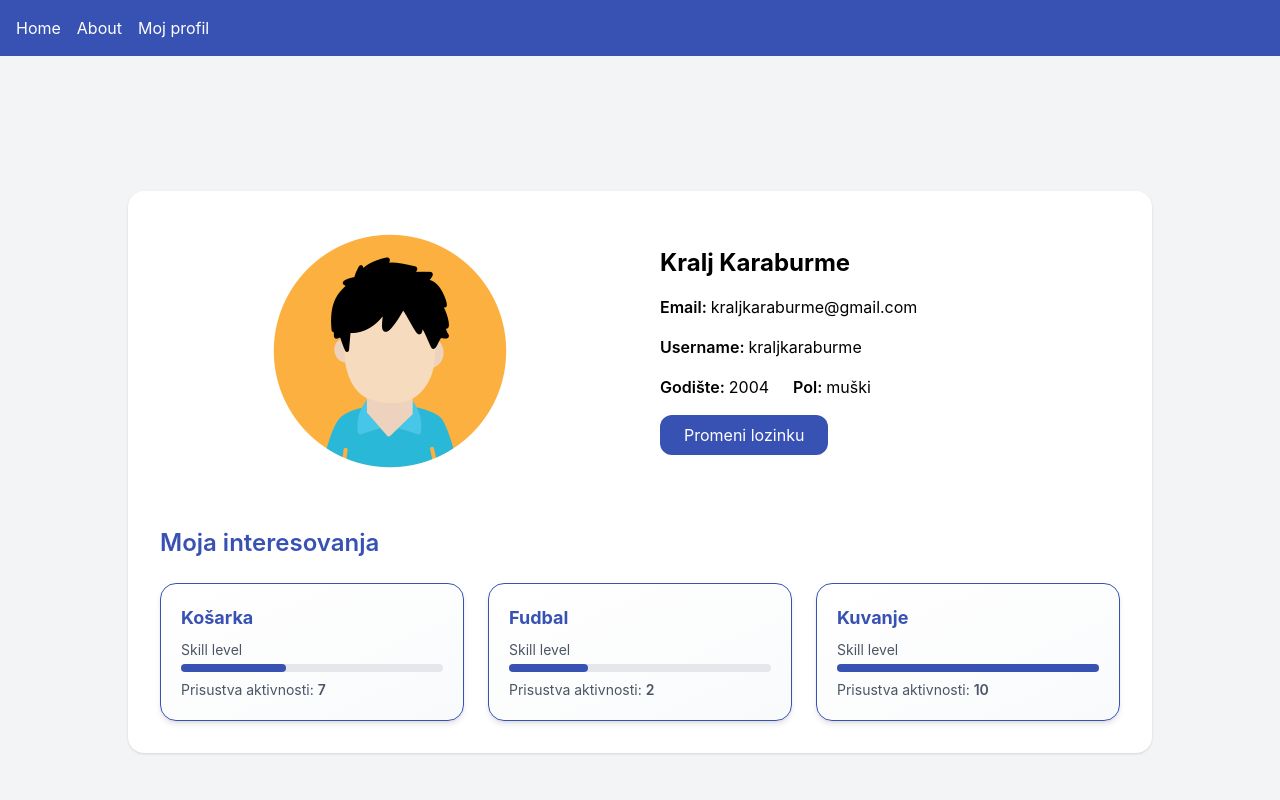
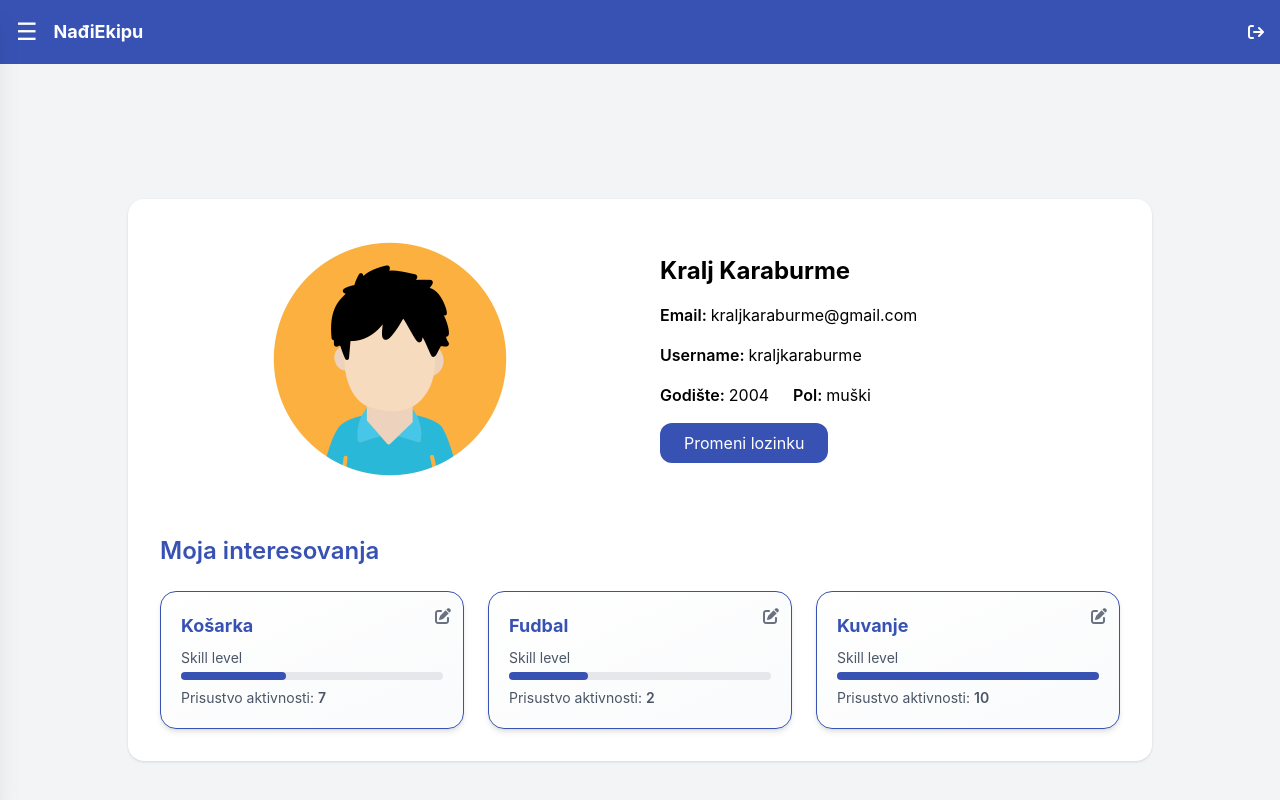
Before and after one commit to dusanveljkovic/NadjiEkipu, a React (Vite) app: page /my-profile in a window 1280 px wide. Shown: the top 800 px of the page. Built offline with nearby package versions, Linux system fonts and the light colour scheme.

Commit message:
added sidebar

```diff
--- a/index.html
+++ b/index.html
@@ -2,7 +2,11 @@
 <html lang="en">
   <head>
     <meta charset="UTF-8" />
-    <link rel="icon" type="image/svg+xml" href="/favicon.svg" />
+    <link rel="icon" type="image/png" href="../src/assets/logo.png" />
+    <link
+      rel="stylesheet"
+      href="https://cdnjs.cloudflare.com/ajax/libs/font-awesome/6.5.0/css/all.min.css"
+    />
     <meta name="viewport" content="width=device-width, initial-scale=1.0" />
     <title>nadjiekipu</title>
   </head>
--- a/src/App.jsx
+++ b/src/App.jsx
@@ -1,13 +1,15 @@
-import { Routes, Route } from "react-router-dom";
+import { Routes, Route, useLocation } from "react-router-dom";
 import Home from "./pages/Home";
 import Login from "./pages/Login";
 import MyProfile from "./pages/MyProfile";
 import Navbar from "./components/Navbar";
 
 function App() {
+  const location = useLocation();
+
   return (
     <div className="min-h-screen bg-gray-100">
-      <Navbar />
+      {location.pathname !== "/login" && <Navbar />}
       <div className="p-4">
         <Routes>
           <Route path="/" element={<Home />} />
--- /dev/null
+++ b/src/components/MojeInteresovanjeKartica.jsx
@@ -0,0 +1,34 @@
+import React from "react";
+
+export default function MojeInteresovanjeKartica({ item, onEdit }) {
+  return (
+    <div className="relative rounded-2xl p-5 shadow-md border border-primary bg-linear-to-br from-white to-gray-50 hover:shadow-xl hover:-translate-y-1 transition-all duration-300">
+
+      <button
+        onClick={() => onEdit && onEdit(item)}
+        className="absolute top-3 right-3 text-gray-500 hover:text-primary transition"
+      >
+        <i class="fa-solid fa-pen-to-square"></i>
+      </button>
+
+      <h3 className="text-lg font-bold mb-2 text-primary">
+        {item.name}
+      </h3>
+
+      <div className="mb-2">
+        <p className="text-sm text-gray-600">Skill level</p>
+        <div className="w-full bg-gray-200 h-2 rounded-full mt-1">
+          <div
+            className="bg-primary h-2 rounded-full"
+            style={{ width: `${item.skill * 10}%` }}
+          />
+        </div>
+      </div>
+
+      <p className="text-sm text-gray-600">
+        Prisustvo aktivnosti:{" "}
+        <span className="font-semibold">{item.count}</span>
+      </p>
+    </div>
+  );
+}
--- a/src/components/Navbar.jsx
+++ b/src/components/Navbar.jsx
@@ -1,12 +1,86 @@
-import { Link } from "react-router-dom";
+import { useState } from "react";
+import { NavLink } from "react-router-dom";
+import Logo from "../assets/logo.png";
 
 function Navbar() {
+  const [isOpen, setIsOpen] = useState(false);
+
   return (
-    <nav className="bg-primary text-white p-4 flex gap-4">
-      <Link to="/">Home</Link>
-      <Link to="/about">About</Link>
-      <Link to="/my-profile">Moj profil</Link>
-    </nav>
+    <>
+      {/* TOP BAR */}
+      <nav className="bg-primary text-white p-4 flex items-center relative z-50">
+        <button
+          onClick={() => setIsOpen(true)}
+          className="text-2xl mr-4 hover:scale-110 transition"
+        >
+          ☰
+        </button>
+        <h1 className="font-bold text-lg">NađiEkipu</h1>
+        <div className="ml-auto">
+          <i class="fa-solid fa-arrow-right-from-bracket"></i>
+        </div>
+      </nav>
+
+      {/* OVERLAY */}
+      {isOpen && (
+        <div
+          className="fixed inset-0 bg-black/30 backdrop-blur-sm z-40"
+          onClick={() => setIsOpen(false)}
+        />
+      )}
+
+      {/* SIDEBAR */}
+      <div
+        className={`fixed top-0 left-0 h-full w-64 bg-white shadow-xl z-50 transform transition-transform duration-300 ${
+          isOpen ? "translate-x-0" : "-translate-x-full"
+        }`}
+      >
+        <div className="p-4 border-b flex justify-between items-center">
+          <h2 className="font-bold text-gray-800">Meni</h2>
+          <button
+            onClick={() => setIsOpen(false)}
+            className="hover:text-red-500"
+          >
+            ✕
+          </button>
+        </div>
+
+        <div className="flex flex-col p-4 gap-2">
+          <NavLink
+            to="/"
+            onClick={() => setIsOpen(false)}
+            className={({ isActive }) =>
+              `px-3 py-2 rounded-lg transition-all duration-200
+              ${isActive ? "bg-primary text-white" : "text-gray-700 hover:bg-gray-200"}`
+            }
+          >
+            Početna
+          </NavLink>
+
+          <NavLink
+            to="/chat"
+            onClick={() => setIsOpen(false)}
+            className={({ isActive }) =>
+              `px-3 py-2 rounded-lg transition-all duration-200
+              ${isActive ? "bg-primary text-white" : "text-gray-700 hover:bg-gray-200"}`
+            }
+          >
+            Chat
+          </NavLink>
+
+          <NavLink
+            to="/my-profile"
+            onClick={() => setIsOpen(false)}
+            className={({ isActive }) =>
+              `px-3 py-2 rounded-lg transition-all duration-200
+              ${isActive ? "bg-primary text-white" : "text-gray-700 hover:bg-gray-200"}`
+            }
+          >
+            Moj profil
+          </NavLink>
+        </div>
+      </div>
+    </>
   );
 }
 
--- a/src/pages/Home.jsx
+++ b/src/pages/Home.jsx
@@ -104,7 +104,7 @@ function Home() {
         ))}
       </div>
       <div className="flex gap-x-4">
-        <div className="flex-[4] flex w-full">
+        <div className="flex-4 flex w-full">
           <input
             type="date"
             value={startDate}
@@ -118,7 +118,7 @@ function Home() {
             className="w-full border rounded-xl px-3 py-2"
           />
         </div>
-        <div className="flex-[4] flex w-full">
+        <div className="flex-4 flex w-full">
           <input
             type="time"
             value={startTime}
@@ -135,7 +135,7 @@ function Home() {
         <select
           value={location}
           onChange={(e) => setLocation(e.target.value)}
-          className="flex-[2] w-full border rounded-xl px-3 py-2"
+          className="flex-2 w-full border rounded-xl px-3 py-2"
         >
           <option value="">Svi gradovi</option>
           {cities.map(c => (
@@ -147,15 +147,15 @@ function Home() {
       <h1 className="text-3xl">Aktivnosti</h1>
       <div className="text-md">
         <div className="flex gap-x-4">
-          <span className="flex-[5]">Ime</span>
+          <span className="flex-5">Ime</span>
 
-          <div className="flex-[4] flex items-center justify-center md:flex-row md:items-center md:gap-6">
-            <span className="flex-[3]">Datum i vreme</span>
-            <span className="flex-[2]">Lokacija</span>
-            <span className="flex-[1]">Popunjenost</span>
+          <div className="flex-4 flex items-center justify-center md:flex-row md:items-center md:gap-6">
+            <span className="flex-3">Datum i vreme</span>
+            <span className="flex-2">Lokacija</span>
+            <span className="flex-1">Popunjenost</span>
           </div>
 
-          <span className="flex-[1]"></span>
+          <span className="flex-1"></span>
         </div>
       </div>
 
@@ -165,18 +165,18 @@ function Home() {
             key={a.id}
             className="flex items-center border rounded-xl p-4 gap-x-4"
           >
-            <span className="flex-[5] font-semibold">{a.hobby}</span>
-            <div className="flex-[4] flex items-end justify-end md:flex-row md:items-center md:gap-6">
-              <div className="flex-[3] flex flex-col items-center">
+            <span className="flex-5 font-semibold">{a.hobby}</span>
+            <div className="flex-4 flex items-end justify-end md:flex-row md:items-center md:gap-6">
+              <div className="flex-3 flex flex-col items-center">
                 <span className="">{a.date}</span>
                 <span>{a.time}</span>
               </div>
-              <span className="flex-[2]">{a.location}</span>
-              <span className="flex-[1]">{a.signed}/{a.max}</span>
+              <span className="flex-2">{a.location}</span>
+              <span className="flex-1">{a.signed}/{a.max}</span>
             </div>
             <button
               onClick={() => joinActivity(a.id)}
-              className="flex-[1] bg-secondary px-4 py-2 rounded-xl text-white"
+              className="flex-1 bg-secondary px-4 py-2 rounded-xl text-white"
             >
               Pridruzi se
             </button>
--- a/src/pages/MyProfile.jsx
+++ b/src/pages/MyProfile.jsx
@@ -1,6 +1,7 @@
 import React from "react";
 import Avatar from "../assets/avatar1.png";
 import Button from "../components/Button";
+import MojeInteresovanjeKartica from "../components/MojeInteresovanjeKartica";
 
 const user = {
   fullName: "Kralj Karaburme",
@@ -68,28 +69,11 @@ export default function ProfilePage() {
 
           <div className="grid grid-cols-1 sm:grid-cols-2 md:grid-cols-3 gap-6">
             {interests.map((item) => (
-              <div
-                key={item.id}
-                className="rounded-2xl p-5 shadow-md border border-primary bg-linear-to-br from-white to-gray-50 hover:shadow-xl hover:-translate-y-1 transition-all duration-300"
-              >
-                <h3 className="text-lg font-bold mb-2 text-primary">
-                  {item.name}
-                </h3>
-
-                <div className="mb-2">
-                  <p className="text-sm text-gray-600">Skill level</p>
-                  <div className="w-full bg-gray-200 h-2 rounded-full mt-1">
-                    <div
-                      className="bg-primary h-2 rounded-full"
-                      style={{ width: `${item.skill * 10}%` }}
-                    />
-                  </div>
-                </div>
-
-                <p className="text-sm text-gray-600">
-                  Prisustva aktivnosti: <span className="font-semibold">{item.count}</span>
-                </p>
-              </div>
+                <MojeInteresovanjeKartica
+                    key={item.id}
+                    item={item}
+                    onEdit={(item) => console.log("edit:", item)}
+                />
             ))}
           </div>
         </div>
```
Also changed, not shown: 1 other file (tests, documents, lock files or other folders).
